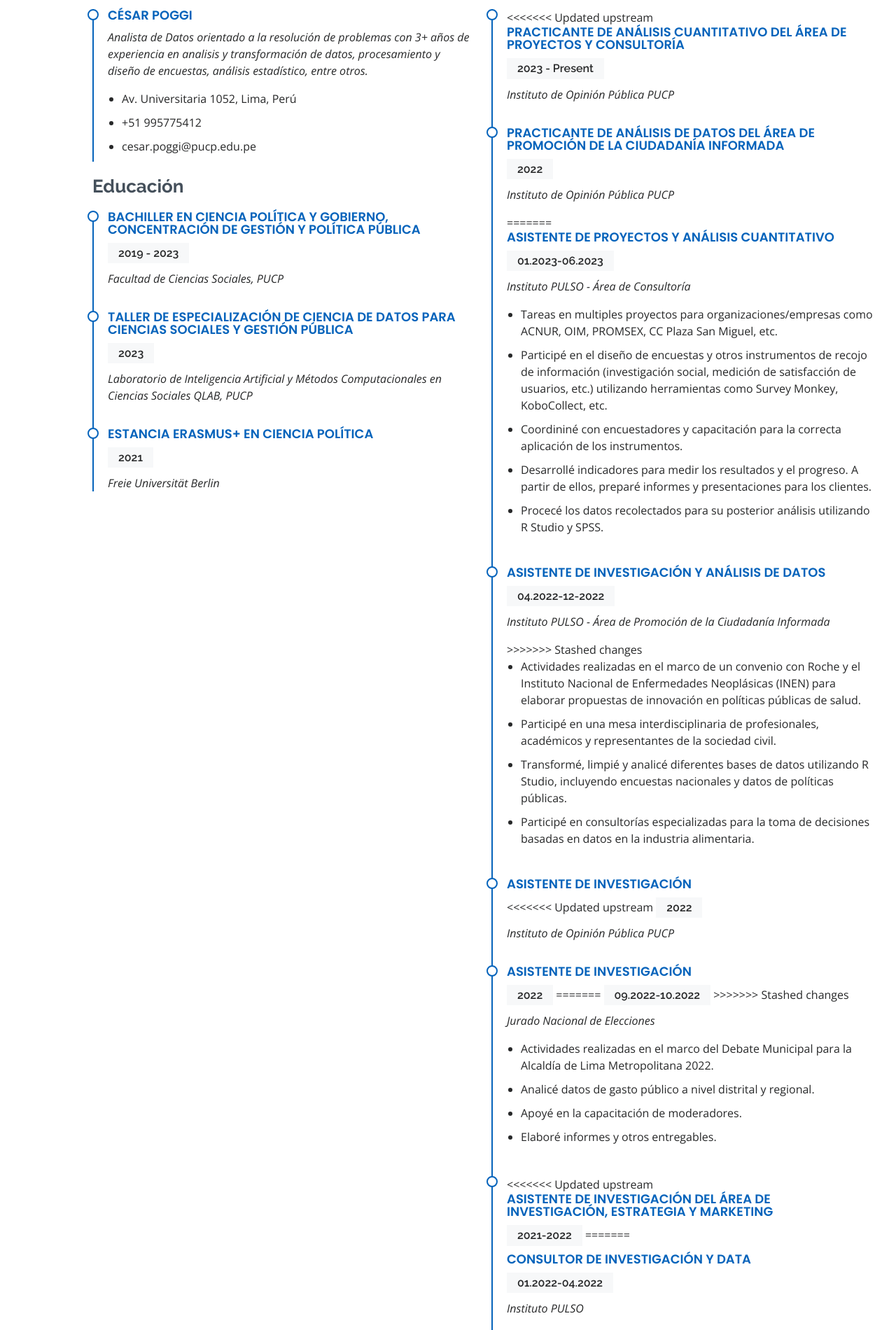
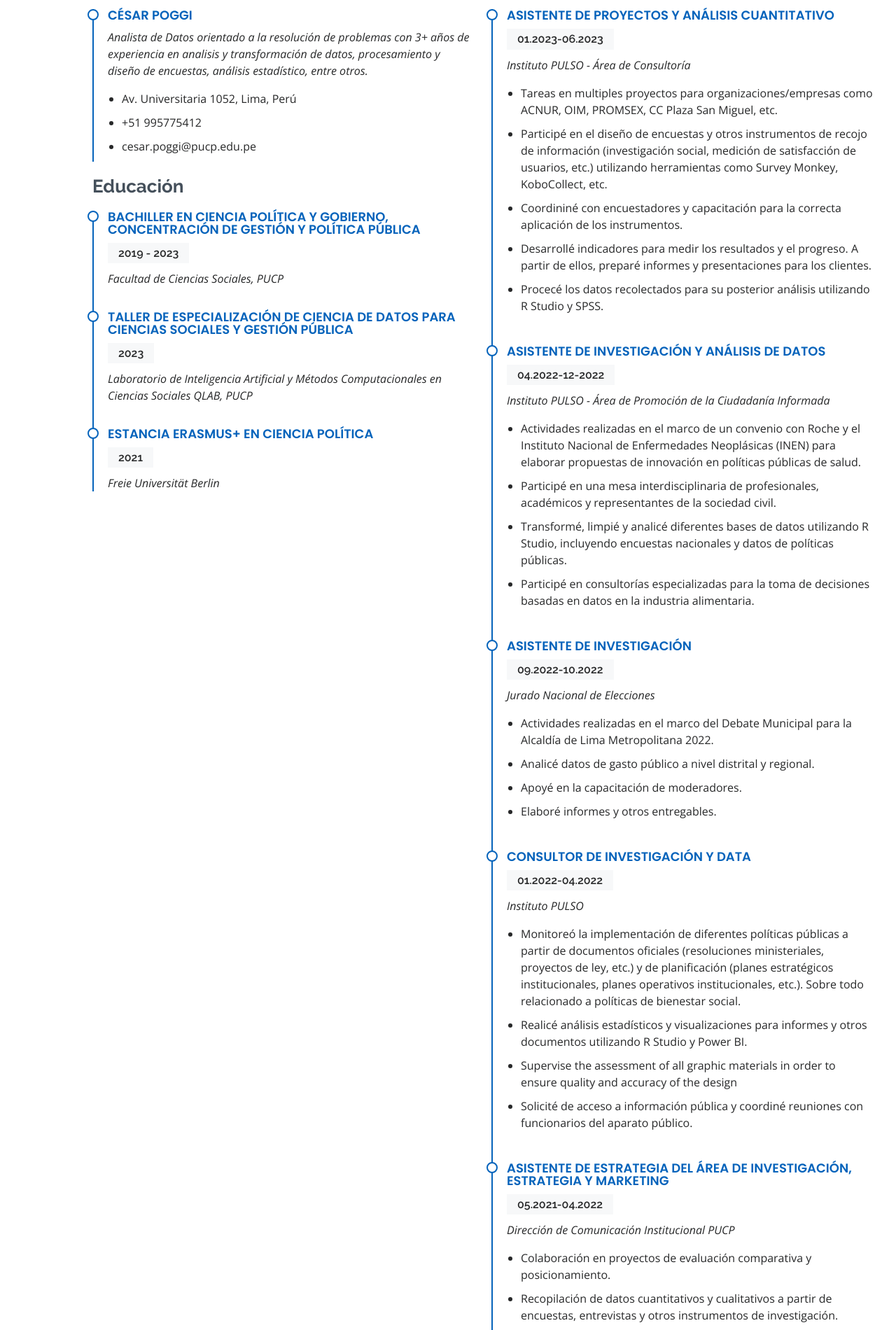
Before and after one commit to cesarpoggi/cesarpoggi_pagina_web, a plain HTML site: page index.html in a window 1280 px wide. Shown: the part 2640-4540 px from the top of the page at 70% size. Drawn offline with nearby package versions, Linux system fonts and the light colour scheme.

```diff
--- a/index.html
+++ b/index.html
@@ -288,22 +288,6 @@
           <div class="col-lg-6">
             <h3 class="resume-title">Experiencia Profesional</h3>
             <div class="resume-item">
-<<<<<<< Updated upstream
-              <h4>Practicante de Análisis Cuantitativo del área de Proyectos y Consultoría</h4>
-              <h5>2023 - Present</h5>
-              <p><em>Instituto de Opinión Pública PUCP</em></p>
-              <ul>
-                <!-- <li>Lead in the design, development, and implementation of the graphic, layout, and production communication materials</li>
-                <li>Delegate tasks to the 7 members of the design team and provide counsel on all aspects of the project. </li>
-                <li>Supervise the assessment of all graphic materials in order to ensure quality and accuracy of the design</li>
-                <li>Oversee the efficient use of production project budgets ranging from $2,000 - $25,000</li> -->
-              </ul>
-            </div>
-            <div class="resume-item">
-              <h4>Practicante de Análisis de Datos del área de Promoción de la Ciudadanía Informada</h4>
-              <h5>2022</h5>
-              <p><em>Instituto de Opinión Pública PUCP</em></p>
-=======
               <h4>Asistente de Proyectos y Análisis Cuantitativo</h4>
               <h5>01.2023-06.2023</h5>
               <p><em>Instituto PULSO - Área de Consultoría</em></p>
@@ -319,7 +303,6 @@
               <h4>Asistente de Investigación y Análisis de Datos</h4>
               <h5>04.2022-12-2022</h5>
               <p><em>Instituto PULSO - Área de Promoción de la Ciudadanía Informada</em></p>
->>>>>>> Stashed changes
               <ul>
                 <li>Actividades realizadas en el marco de un convenio con Roche y el Instituto Nacional de Enfermedades Neoplásicas (INEN) para elaborar propuestas de innovación en políticas públicas de salud.</li>
                 <li>Participé en una mesa interdisciplinaria de profesionales, académicos y representantes de la sociedad civil.</li>
@@ -329,22 +312,7 @@
             </div>
             <div class="resume-item">
               <h4>Asistente de Investigación</h4>
-<<<<<<< Updated upstream
-              <h5>2022</h5>
-              <p><em>Instituto de Opinión Pública PUCP</em></p>
-              <ul>
-                <!-- <li>Lead in the design, development, and implementation of the graphic, layout, and production communication materials</li>
-                <li>Delegate tasks to the 7 members of the design team and provide counsel on all aspects of the project. </li>
-                <li>Supervise the assessment of all graphic materials in order to ensure quality and accuracy of the design</li>
-                <li>Oversee the efficient use of production project budgets ranging from $2,000 - $25,000</li> -->
-              </ul>
-            </div>
-            <div class="resume-item">
-              <h4>Asistente de Investigación</h4>
-              <h5>2022</h5>
-=======
               <h5>09.2022-10.2022</h5>
->>>>>>> Stashed changes
               <p><em>Jurado Nacional de Elecciones</em></p>
               <ul>
                 <li>Actividades realizadas en el marco del Debate Municipal para la Alcaldía de Lima Metropolitana 2022.</li>
@@ -354,10 +322,6 @@
               </ul>
             </div>
             <div class="resume-item">
-<<<<<<< Updated upstream
-              <h4>Asistente de Investigación del área de Investigación, Estrategia y Marketing </h4>
-              <h5>2021-2022</h5>
-=======
               <h4>Consultor de Investigación y Data</h4>
               <h5>01.2022-04.2022</h5>
               <p><em>Instituto PULSO</em></p>
@@ -371,7 +335,6 @@
             <div class="resume-item">
               <h4>Asistente de Estrategia del área de Investigación, Estrategia y Marketing </h4>
               <h5>05.2021-04.2022</h5>
->>>>>>> Stashed changes
               <p><em>Dirección de Comunicación Institucional PUCP</em></p>
               <ul>
                 <li>Colaboración en proyectos de evaluación comparativa y posicionamiento.</li>
@@ -381,15 +344,9 @@
               </ul>
             </div>
             <div class="resume-item">
-<<<<<<< Updated upstream
-              <h4>Soporte Administrativo</h4>
-              <h5>2019, 2021</h5>
-              <p><em>Oficina Central de Admisión e Informes PUCP</em></p>
-=======
               <h4>Asociado de Alianzas Estratégicas</h4>
               <h5>09.2021-03.2022</h5>
               <p><em>Inovateam</em></p>
->>>>>>> Stashed changes
               <ul>
                 <li>Recopilé información sobre instituciones y organizaciones potencialmente interesadas en nuestros servicios de consultoría en marketing.</li>
                 <li>Diseñé planes de comunicación para mantener el compromiso con nuestras alianzas (boletines, eventos, charlas, etc.)</li>
@@ -397,15 +354,9 @@
               </ul>
             </div>
             <div class="resume-item">
-<<<<<<< Updated upstream
-              <h4>Asociado de Alianzas Estratégicas</h4>
-              <h5>2021</h5>
-              <p><em>Inovateam</em></p>
-=======
               <h4>Estudiante de Soporte Administrativo</h4>
               <h5>04.2019-03.2020 & 10.2020-05.2021</h5>
               <p><em>Oficina Central de Admisión e Informes PUCP</em></p>
->>>>>>> Stashed changes
               <ul>
                 <li>Participacipé en el desarrollo y coordinación de procesos descentralizados de admisión universitaria a nivel nacional. Especialista en región Cuzco y Cajamarca.</li>
                 <li>Presté una amplia gama de servicios de atención al cliente en español, inglés y, ocasionalmente, alemán (charlas institucionales, llamadas individuales, visitas guiadas, etc.).</li>
```
